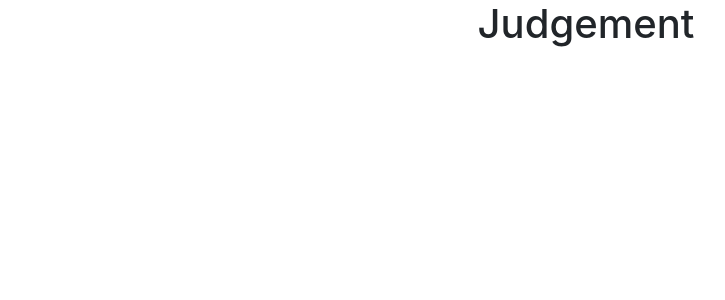
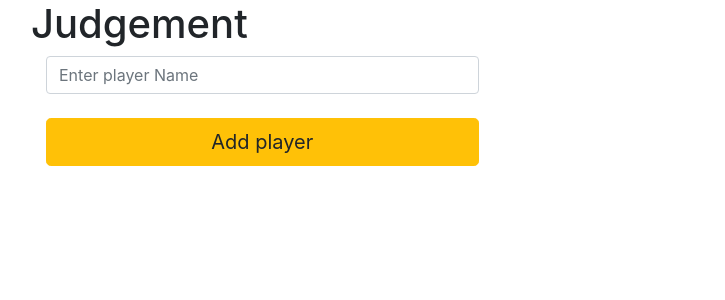
Before and after one commit to thegamebuilder/judgment-card-game, a React (Create React App) app in the folder client/: page / in a window 1280 px wide. Shown: the top 300 px of the page, without its empty margins (54-779 px from the left). Built offline with nearby package versions, Linux system fonts and the light colour scheme.

Commit message:
Player component

```diff
--- a/client/src/App.js
+++ b/client/src/App.js
@@ -4,7 +4,7 @@ import GameComponent from './components/game.component';
 
 function App() {
   return (
-    <div className="App">
+    <div className="container">
       <GameComponent />
     </div>
   );
--- /dev/null
+++ b/client/src/components/entry.component.jsx
@@ -0,0 +1,57 @@
+import React from 'react'
+import { InputGroup, InputGroupAddon, InputGroupText, Input, Button } from 'reactstrap';
+
+export class EntryComponent extends React.Component {
+
+    constructor(props) {
+        super(props);
+        this.state = { players: [], text: '' };
+        this.handleChange = this.handleChange.bind(this);
+        this.handleSubmit = this.handleSubmit.bind(this);
+    }
+
+    handleChange(e) {
+        this.setState({ text: e.target.value });
+    }
+
+    handleSubmit(e) {
+        e.preventDefault();
+        if (this.state.text.length === 0) {
+            return;
+        }
+        const newItem = {
+            text: this.state.text,
+            id: Date.now()
+        };
+        this.setState(state => ({
+            players: state.players.concat(newItem),
+            text: ''
+        }));
+    }
+
+    render() {
+        return (
+            <div className="col-md-5" >
+                <form onSubmit={this.handleSubmit}>
+                    <Input placeholder="Enter player Name" className="mb-4" onChange={this.handleChange}
+                        value={this.state.text} />
+                    {this.state.players.length < 5 ? <Button className="btn btn-block btn-lg btn-warning mb-4">Add player</Button> : null}
+                </form>
+                <PlayerList items={this.state.players} />
+                {this.state.players.length >= 5 ? <Button className="btn btn-block btn-lg btn-success mb-4">Start game</Button> : null}
+            </div>
+        )
+    }
+}
+
+class PlayerList extends React.Component {
+    render() {
+        return (
+            <ul>
+                {this.props.items.map(item => (
+                    <li key={item.id}>{item.text}</li>
+                ))}
+            </ul>
+        );
+    }
+}
--- a/client/src/components/game.component.jsx
+++ b/client/src/components/game.component.jsx
@@ -1,12 +1,18 @@
-import React, {
-    Component
-} from 'react'
+import React  from 'react'
+import { EntryComponent } from './entry.component'
 class GameComponent extends React.Component {
+
+    constructor(props) {
+        super(props);
+        this.state = { players: [] };
+    }
+
+
     render() {
         return (
             <div className="game">
                 <h1>Judgement</h1>
-
+            <EntryComponent players={this.state.players}/>
             </div>
         );
     }
```
Also changed, not shown: client/src/components/player.component.jsx (added, +11 -0 lines).
